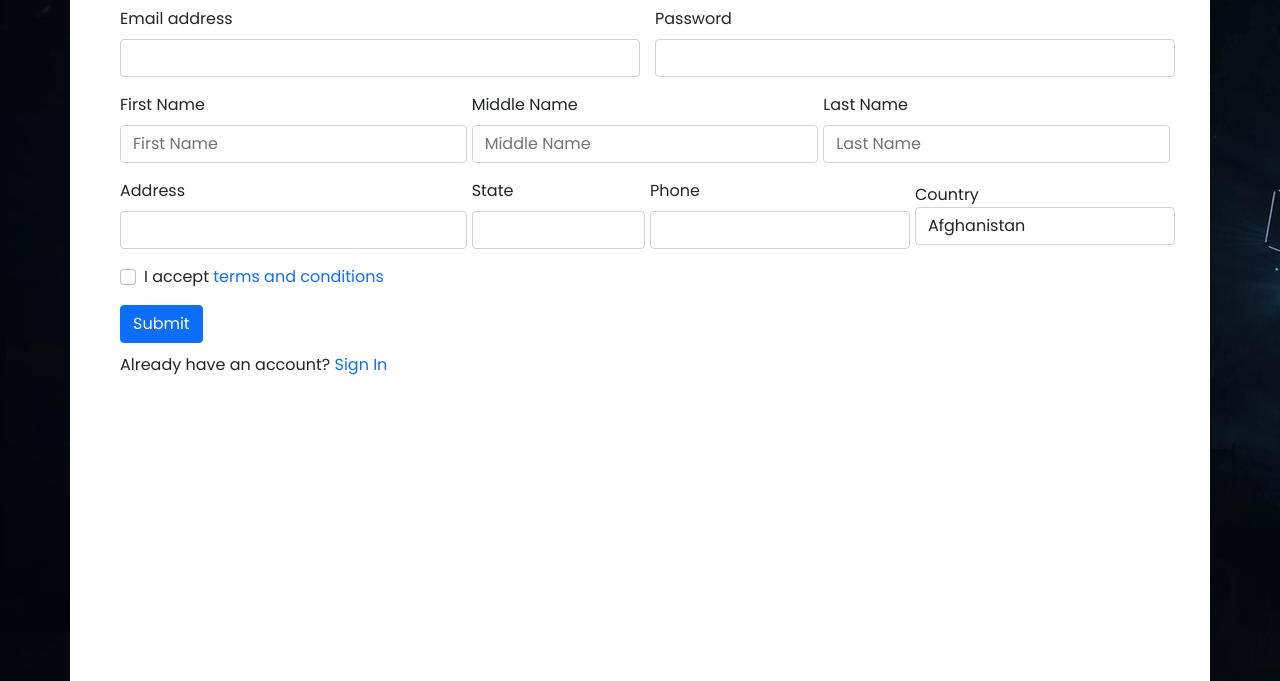
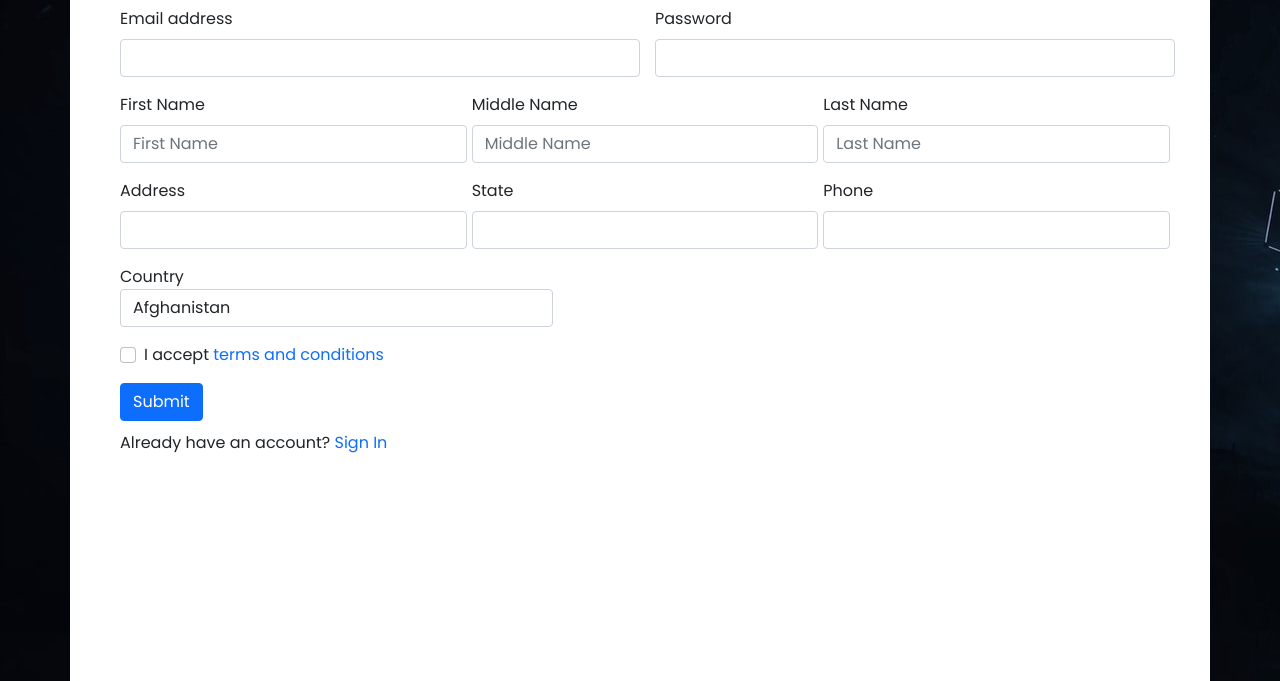
Before and after one commit to bossteeh/formwithbootstrap, a plain HTML site: page index.html in a window 1280 px wide. Shown: the part 119-800 px from the top of the page. Drawn offline with nearby package versions, Linux system fonts and the light colour scheme.

Commit message:
final form commit

```diff
--- a/index.html
+++ b/index.html
@@ -72,7 +72,7 @@
             Please input your Address.
           </div>
         </div>
-        <div class="mb-3 col-md-2 col-sm-12">
+        <div class="mb-3 col-md-4 col-sm-12">
           <label for="exampleInputState" class="form-label">State</label>
           <input type="select" class="form-control" id="exampleInputState" required>
           <div class="valid-feedback">
@@ -82,7 +82,7 @@
             Please choose a state.
           </div>
         </div>
-        <div class="mb-3 col-md-3 col-sm-12 numberInput">
+        <div class="mb-3 col-md-4 col-sm-12">
           <label for="exampleInputPhone" class="form-label">Phone</label>
           <input type="number" class="form-control" id="exampleInputPhone" required>
           <div class="valid-feedback">
@@ -92,7 +92,9 @@
             Please input your phone number.
           </div>
         </div>
-        <div class="mb-3 col-md-3 col-sm-12">
+      </div>
+      <div>
+        <div class="mb-3 col-md-5 col-sm-12">
           <label for="country">Country</label>
             <select id="country" name="country" class="form-control mb--4">
                 <option value="Afghanistan">Afghanistan</option>
@@ -341,7 +343,6 @@
                 <option value="Zimbabwe">Zimbabwe</option>
             </select>
         </div>
-
       </div>
 
       <div class="mb-3 form-check">
--- a/styles/style.scss
+++ b/styles/style.scss
@@ -30,6 +30,13 @@ body {
       display: flex;
       align-items: center;
     //   justify-content: center;
+    @media screen, (min-width:576px) and (max-width:768px) {
+        .seconddiv{
+            display: flex;
+            flex-direction: row;
+        }
+    }
+
     }
     .thirddiv {
       gap: 5px;
```
Also changed, not shown: styles/style.css, 1 other file.
